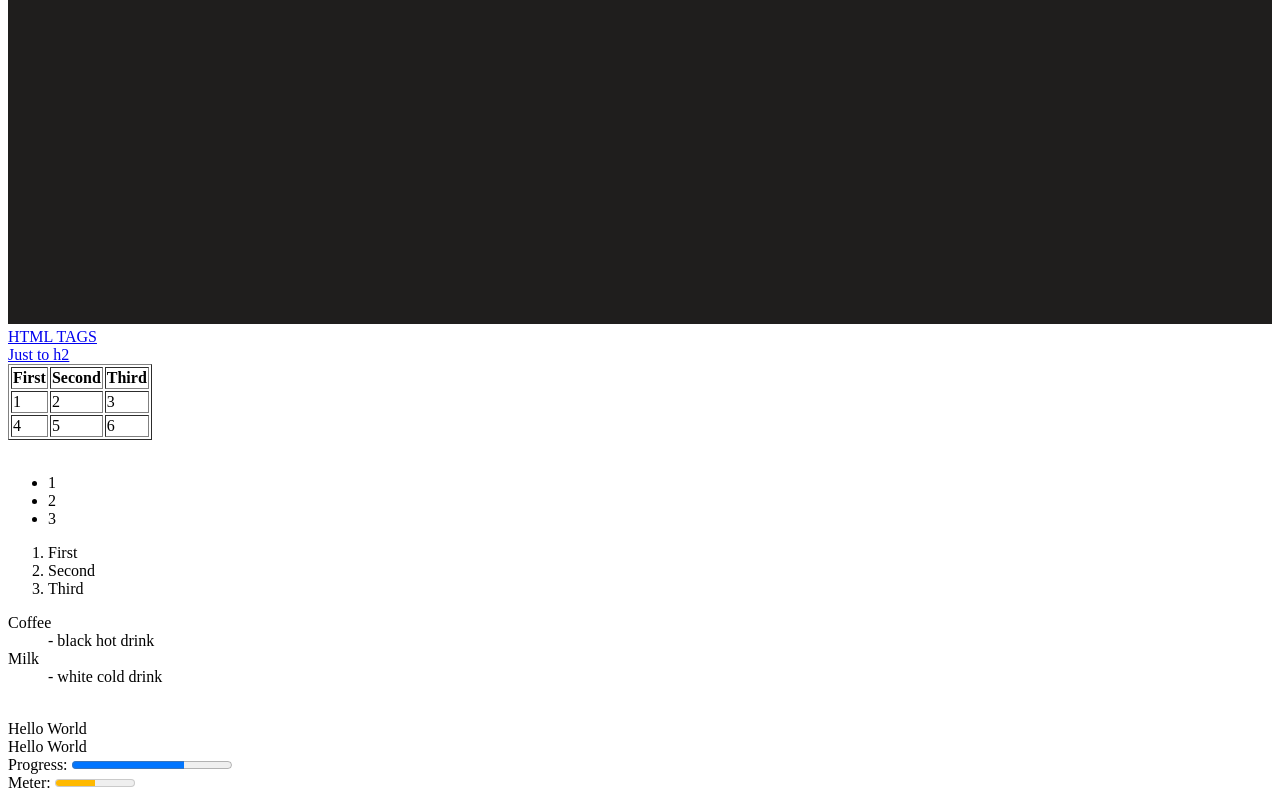
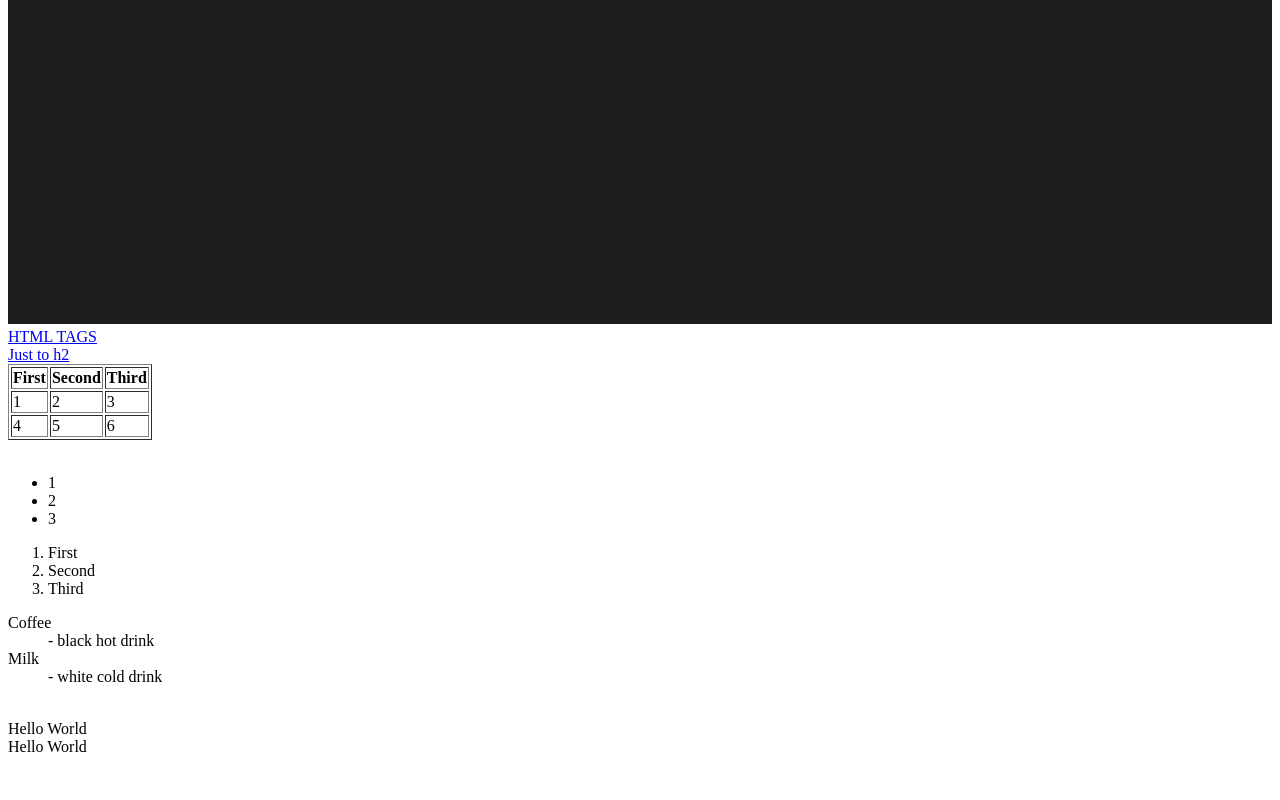
Before and after one commit to jugal13/learn-web, a plain HTML site: page HTML/learn_html_tags/index.html in a window 1280 px wide. Shown: the part 881-1681 px from the top of the page. After the commit the page ends 1645 px from the top, so only its background shows below. Drawn offline with Linux system fonts and the light colour scheme.

Commit message:
readme added

```diff
--- a/learn_html_tags/index.html
+++ b/HTML/learn_html_tags/index.html
@@ -144,15 +144,5 @@
   <!-- INLINE LEVEL ELEMENT -->
   <span>Hello World</span>
   <br>
-  <!-- PROGRESS BAR TAG -->
-  Progress: <progress id="file" max="100" value="70"> 70% </progress>
-  <br>
-  <!-- METER BAR TAG -->
-  Meter: <meter id="fuel" name="fuel"
-       min="0" max="100"
-       low="33" high="66" optimum="80"
-       value="50">
-    at 50/100
-  </meter>
 </body>
 </html>
```
Also changed, not shown: HTML/learn_html_forms/index.html (renamed from learn_html_forms/index.html, +10 -0 lines), HTML/learn_html5_tags/index.html (renamed from learn_html5_tags/index.html), HTML/learn_html_forms/assets/IMG_1.png (renamed from learn_html_forms/assets/IMG_1.png), HTML/learn_html_forms/style/style.css (renamed from learn_html_forms/style/style.css), HTML/learn_html_tags/assets/IMG_1.png (renamed from learn_html_tags/assets/IMG_1.png), HTML/learn_html_tags/style/style.css (renamed from learn_html_tags/style/style.css), HTML/learn_html_tags/style/style.scss (added), 4 other files.
